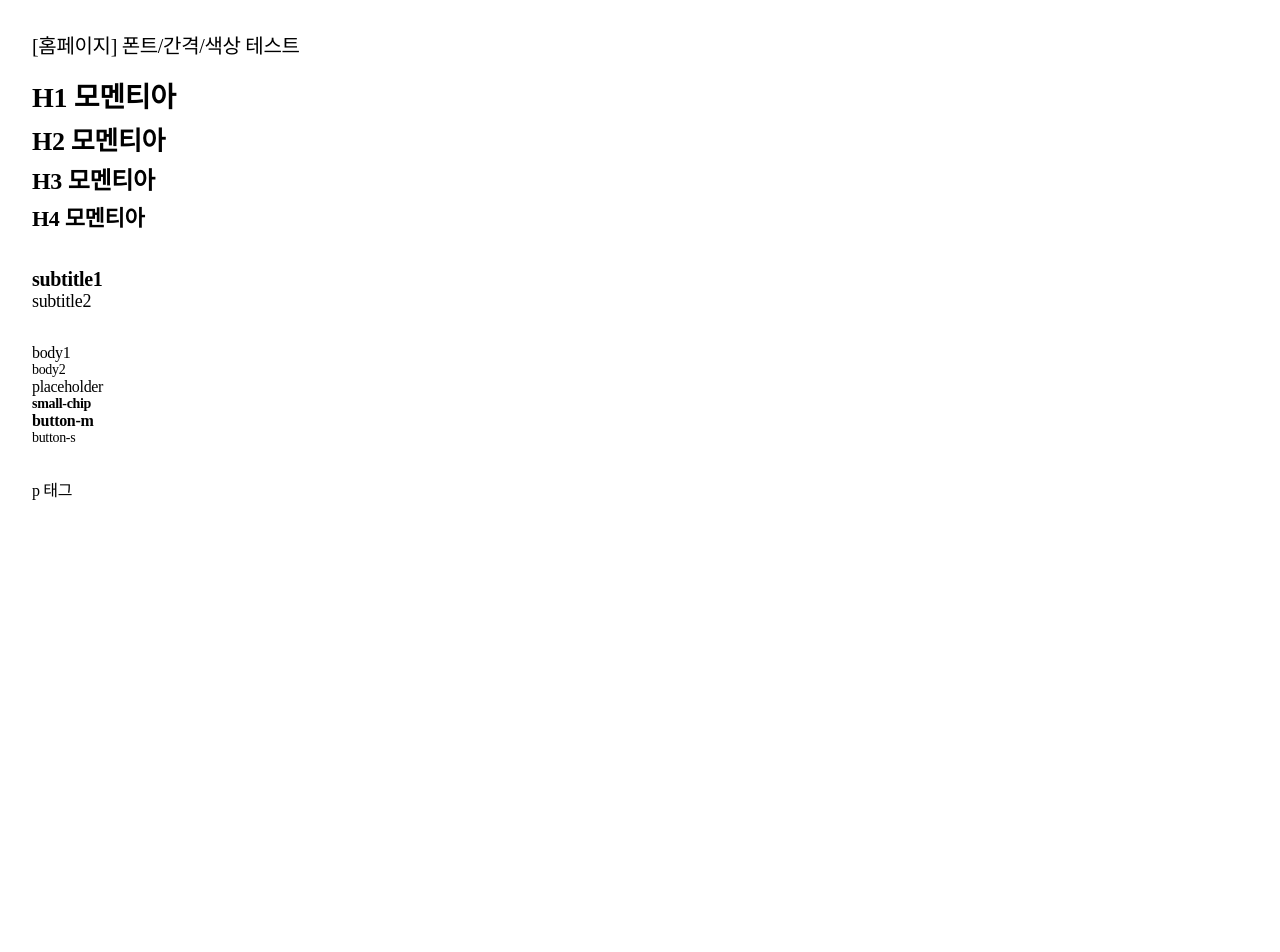
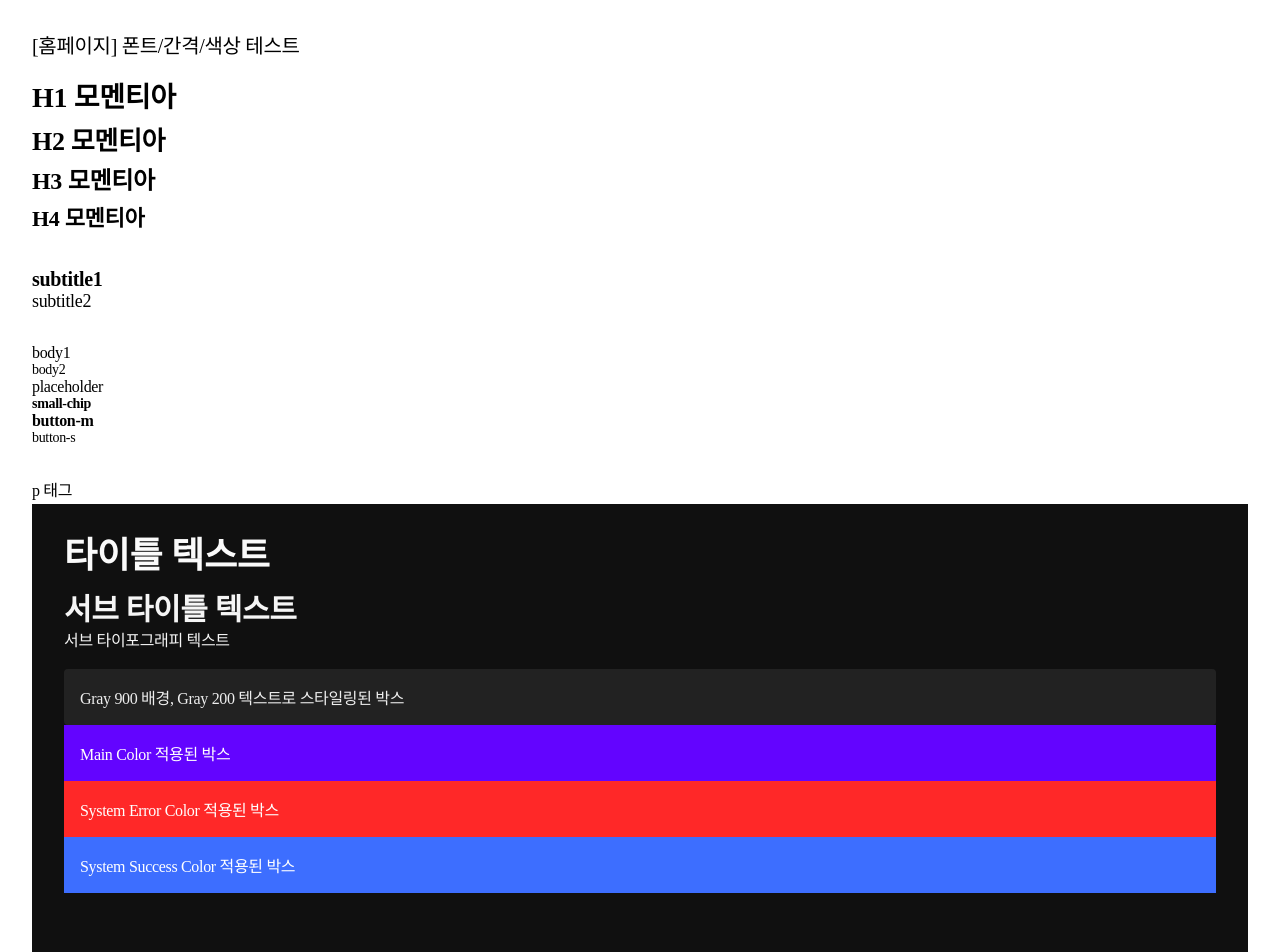
Before and after one commit to JECT-Study/momentia-FE, a Next.js app: page / in a window 1280 px wide. Shown: the top 952 px of the page. Before the commit the page ends 800 px from the top, so only its background shows below. Built offline with nearby package versions, Linux system fonts and the light colour scheme.

Commit message:
style: 전역적으로 사용될 색상 토큰 적용

```diff
--- a/src/app/page.tsx
+++ b/src/app/page.tsx
@@ -20,6 +20,22 @@ export default function Home() {
       <div className="button-s pb-8">button-s</div>
 
       <p>p 태그</p>
+
+      <div className="bg-background-base text-background-title min-h-screen p-8">
+        <h1 className="text-gray-50 text-4xl">타이틀 텍스트</h1>
+        <h2 className="text-gray-100 text-3xl mt-4">서브 타이틀 텍스트</h2>
+        <p className="text-background-subtitle">서브 타이포그래피 텍스트</p>
+        <div className="bg-gray-900 text-gray-200 p-4 mt-4 rounded">
+          Gray 900 배경, Gray 200 텍스트로 스타일링된 박스
+        </div>
+        <div className="bg-main text-white p-4">Main Color 적용된 박스</div>
+        <div className="bg-system-error text-white p-4">
+          System Error Color 적용된 박스
+        </div>
+        <div className="bg-system-success text-white p-4">
+          System Success Color 적용된 박스
+        </div>
+      </div>
     </div>
   );
 }
--- a/tailwind.config.ts
+++ b/tailwind.config.ts
@@ -12,6 +12,32 @@ export default {
       fontFamily: {
         sans: ['var(--font-geist-sans)'],
       },
+      colors: {
+        main: '#6304FF',
+        system: {
+          error: '#FF2828',
+          success: '#3D6EFF',
+        },
+        black: '#111111',
+        white: '#FFFFFF',
+        gray: {
+          900: '#222222',
+          800: '#2B2B2B',
+          700: '#616161',
+          600: '#757575',
+          500: '#9E9E9E',
+          400: '#B5B5B5',
+          300: '#E0E0E0',
+          200: '#EEEEEE',
+          100: '#F5F5F5',
+          50: '#FAFAFA',
+        },
+        background: {
+          base: '#101010',
+          title: '#FFFFFF',
+          subtitle: '#F5F5F5',
+        },
+      },
     },
   },
   plugins: [],
```
